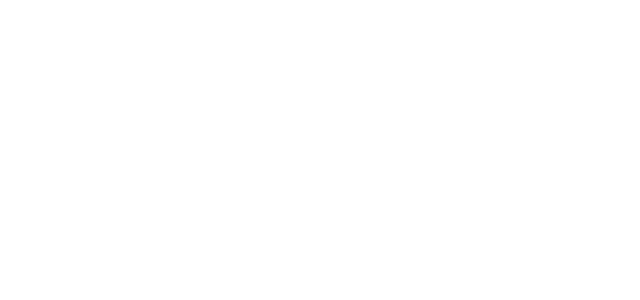
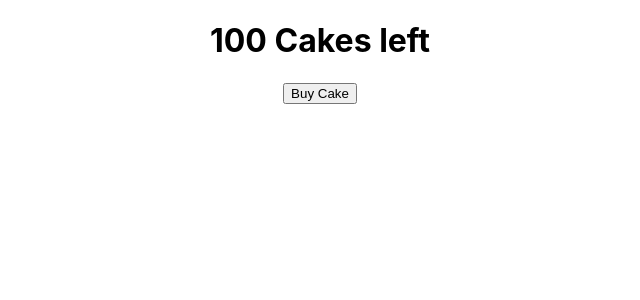
Before and after one commit to inky-penky/Cake-App, a React (Create React App) app: page / in a window 1280 px wide. Shown: the top 300 px of the page, without its empty margins (320-960 px from the left). Built offline with nearby package versions, Linux system fonts and the light colour scheme.

Commit message:
feat: app js

```diff
--- a/src/App.js
+++ b/src/App.js
@@ -5,7 +5,8 @@
 function App() {
   return (
     <div className="App">
-
+      <h1>100 Cakes left</h1>
+      <button>Buy Cake</button>
     </div>
   );
 }
```
